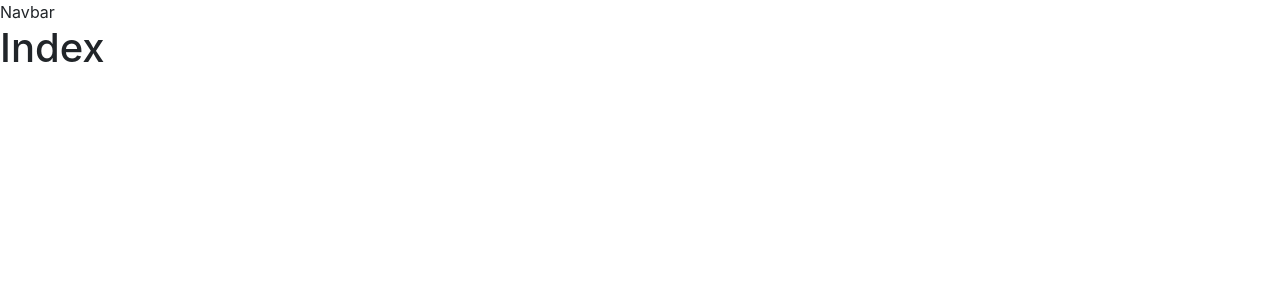
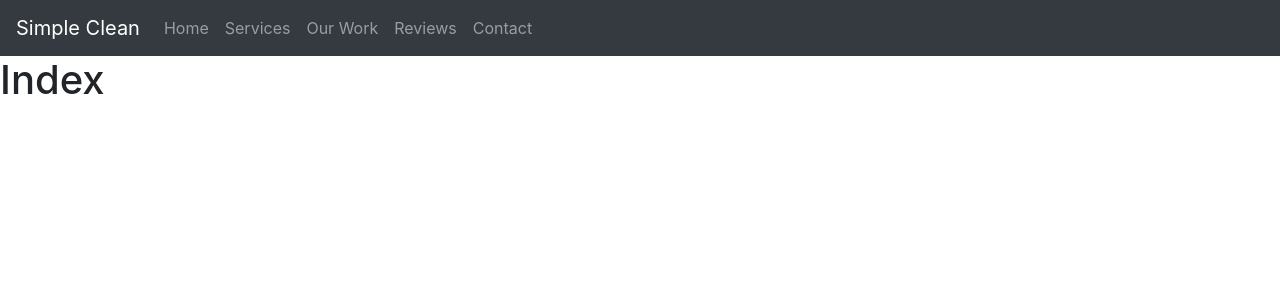
Before and after one commit to matthigg/Simple-Clean, a Django app: page / in a window 1280 px wide. Shown: the top 300 px of the page. Run offline with Django 3.2, Linux system fonts and the light colour scheme; some libraries are stand-ins or nearby versions.

Commit message:
Add bootstrap navbar

```diff
--- a/templates/navbar.html
+++ b/templates/navbar.html
@@ -1 +1,26 @@
-<nav>Navbar</nav>
+<nav class="navbar navbar-expand-md navbar-dark bg-dark">
+    <a class="navbar-brand" href="#">Simple Clean</a>
+    <button class="navbar-toggler" type="button" data-toggle="collapse" data-target="#navbar-simple-clean" aria-controls="navbarsExample04" aria-expanded="false" aria-label="Toggle navigation">
+      <span class="navbar-toggler-icon"></span>
+    </button>
+
+    <div class="collapse navbar-collapse" id="navbar-simple-clean">
+      <ul class="navbar-nav mr-auto">
+        <li class="nav-item">
+          <a class="nav-link" href="#">Home</a>
+        </li>
+        <li class="nav-item">
+          <a class="nav-link" href="#">Services</a>
+        </li>
+        <li class="nav-item">
+          <a class="nav-link" href="#">Our Work</a>
+        </li>
+        <li class="nav-item">
+          <a class="nav-link" href="#">Reviews</a>
+        </li>
+        <li class="nav-item">
+          <a class="nav-link" href="#">Contact</a>
+        </li>
+      </ul>
+    </div>
+  </nav>
```
